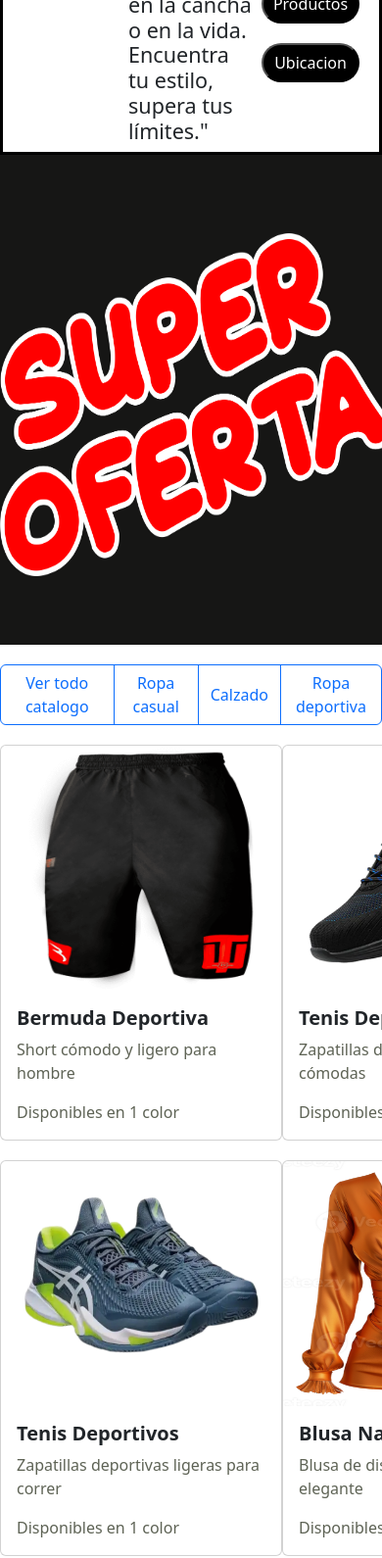
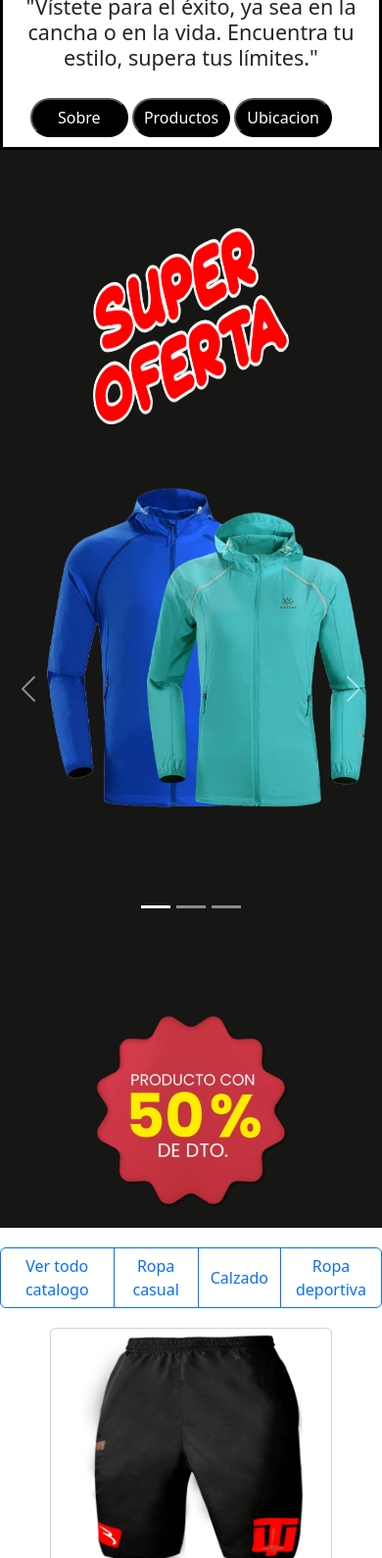
Before and after one commit to MateoBernal06/Tienda-Deportiva, a plain HTML site: page pages/index.html in a window 390 px wide. Shown: the part 99-1689 px from the top of the page at 98% size. Drawn offline with nearby package versions, Linux system fonts and the light colour scheme.

Commit message:
cuarta version

```diff
--- a/estilos/styles.css
+++ b/estilos/styles.css
@@ -100,8 +100,8 @@ html, body {
 
 .card{
     margin-top: 20px;
-    width: 400px;
-    height: 500px;
+    max-width: 100%;
+    max-height: auto;
 }
 
 .card-text{
@@ -196,3 +196,41 @@ ul{
 .titulo-quien{
     color: #4D4DFF;
 }
+
+@media (max-width: 768px) {
+    .inicio{
+        display: grid;
+        grid-template-columns: repeat(1, 1fr);
+        grid-template-rows: auto;
+    }
+    .botones{
+        text-align: center;
+        margin-bottom: 10px;
+    }
+    .frase{
+        width: 100%;
+        text-align: center;
+    }
+    .promociones{
+        grid-template-columns: repeat(1, 1fr);
+        display: grid;
+    }
+    .promo{
+        width: 200px;
+        height: 200px;
+        margin-bottom: 20px;
+    }
+    .botones_seleccion{
+        text-align: center;
+        gap: 10px;
+    }
+    .productos{
+        display: grid;
+        grid-template-columns: repeat(1, 1fr);
+        justify-content: center;
+    }
+    .card{
+        width: 250px;
+        height: 250px;
+    }
+}
```
